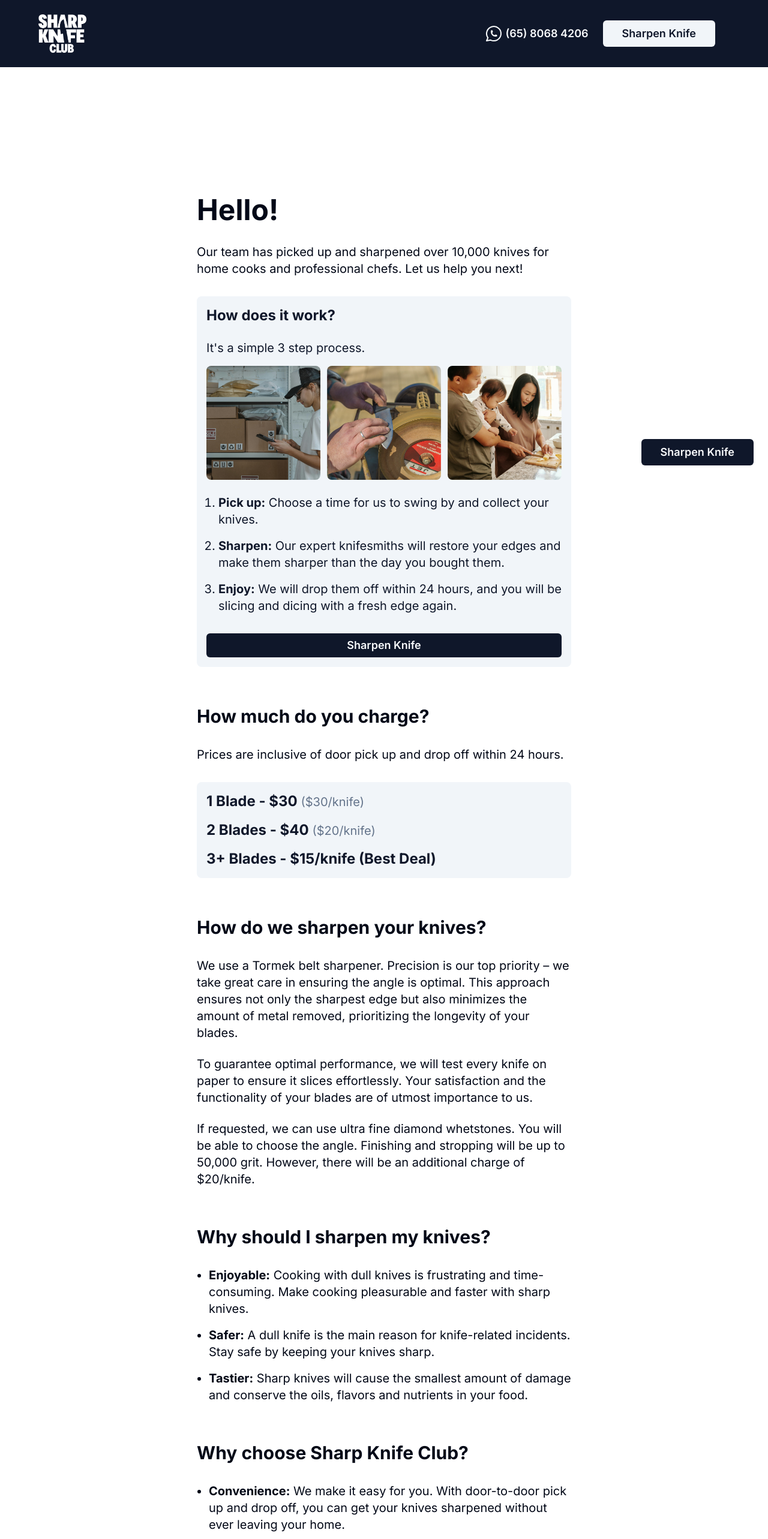
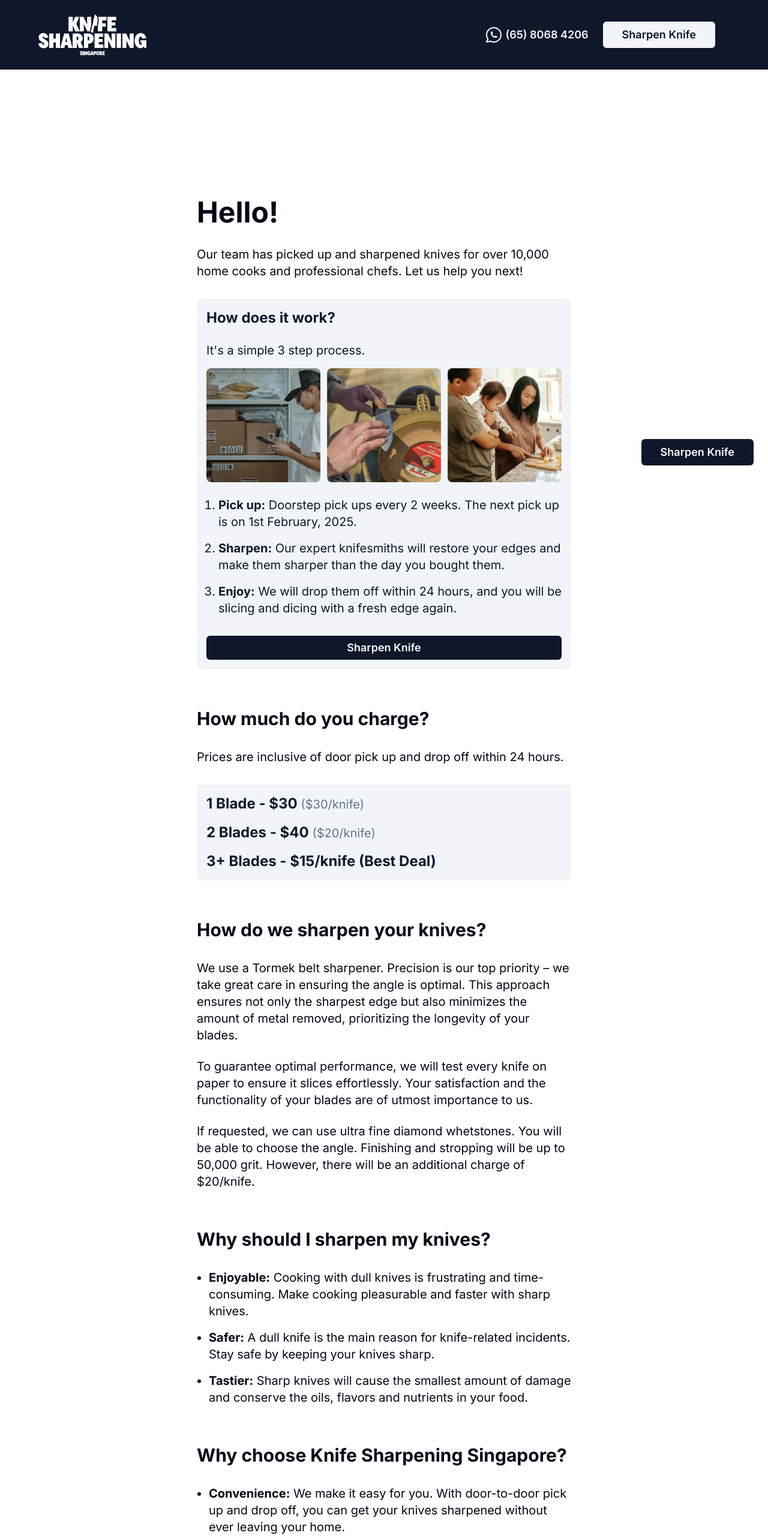
Before and after one commit to seantanyurong/sharp-knife-club, a Next.js app: page / in a window 1280 px wide. Shown: the top 2566 px of the page at 60% size. Built offline with nearby package versions, Linux system fonts and the light colour scheme; grey boxes are pictures that could not be loaded.

Commit message:
feature: update logo

```diff
--- a/app/page.tsx
+++ b/app/page.tsx
@@ -6,7 +6,7 @@ export default function Home() {
     <main>
       <div className='bg-primary text-primary-foreground py-4 md:py-6 px-6'>
         <div className='max-w-6xl flex justify-between items-center mx-auto'>
-          <Image src={'/logo.png'} alt='Sharp Knife Club' width={80} height={80} priority />
+          <Image src={'/logo.png'} alt='Knife Sharpening Singapore' width={180} height={180} priority />
           <div className='flex gap-6'>
             <a href='https://wa.me/6580684206' className='items-center gap-1 hidden md:flex'>
               <svg
@@ -52,7 +52,7 @@ export default function Home() {
       <div className='max-w-2xl mx-auto pt-16 pb-8 px-6'>
         <h1 className='text-5xl font-bold mb-8'>Hello!</h1>
         <p className='md:text-xl text-lg mb-8'>
-          Our team has picked up and sharpened over 10,000 knives for home cooks and professional chefs. Let us help you
+          Our team has picked up and sharpened knives for over 10,000 home cooks and professional chefs. Let us help you
           next!
         </p>
         <div className='mb-16 bg-accent text-accent-foreground p-4 rounded-lg'>
@@ -67,7 +67,7 @@ export default function Home() {
           <br></br>
           <ul className='md:text-xl text-lg list-decimal pl-5 mb-8'>
             <li className='mb-4'>
-              <b>Pick up:</b> Choose a time for us to swing by and collect your knives.
+              <b>Pick up:</b> Doorstep pick ups every 2 weeks. The next pick up is on 1st February, 2025.
             </li>
             <li className='mb-4'>
               <b>Sharpen:</b> Our expert knifesmiths will restore your edges and make them sharper than the day you
@@ -162,7 +162,7 @@ export default function Home() {
             </li>{' '}
           </ul>
         </div>
-        <h1 className='text-3xl font-bold mb-8'>Why choose Sharp Knife Club?</h1>
+        <h1 className='text-3xl font-bold mb-8'>Why choose Knife Sharpening Singapore?</h1>
         <div className='mb-16'>
           <ul className='md:text-xl text-lg list-disc pl-5 mb-8'>
             <li className='mb-4'>
@@ -190,9 +190,9 @@ export default function Home() {
       </div>
       <footer>
         <div className='max-w-2xl mx-auto pb-16 px-6'>
-          <p className='text-center text-sm text-gray-500 mb-1 font-bold'>Sharp Knife Club SG.</p>
+          <p className='text-center text-sm text-gray-500 mb-1 font-bold'>Knife Sharpening Singapore.</p>
           <p className='text-center text-sm text-gray-500 mb-1'>
-            Professional knife sharpening, picked up & delivered over 10,000 knives.
+            Professional knife sharpening, picked up & delivered.
           </p>
           <p className='text-center text-sm text-gray-500'>&copy; 2024. All rights reserved.</p>
         </div>
```
Also changed, not shown: public/logo.png.
